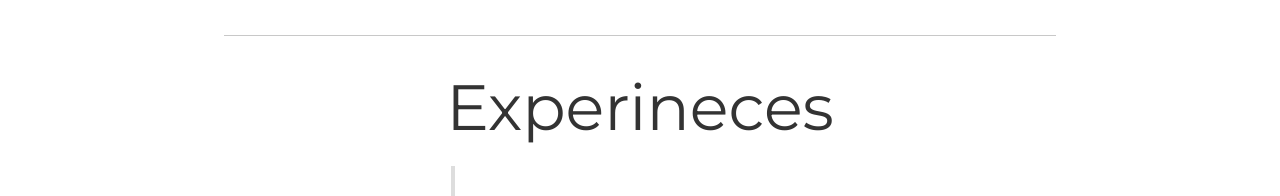
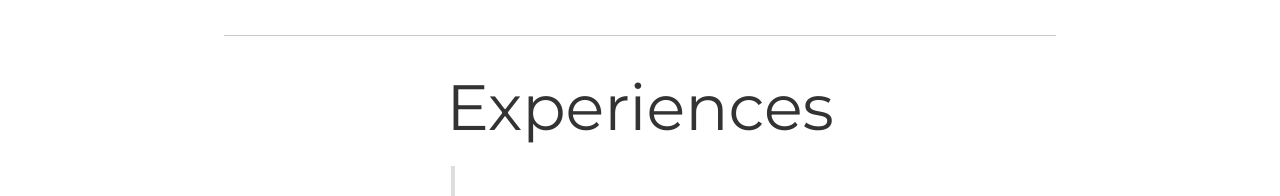
Before and after one commit to alexding123/alexding123.github.io, a React (Create React App) app: page / in a window 1280 px wide. Shown: the part 707-903 px from the top of the page. Built offline with nearby package versions, Linux system fonts and the light colour scheme; some icons are missing.

Commit message:
Fix typo

```diff
--- a/src/Components/Experiences.js
+++ b/src/Components/Experiences.js
@@ -47,7 +47,7 @@ export default class ExperiencesComponent extends Component {
     return (
       <div className="experiences-container" id="experiences">
         <div className="experiences-title title">
-          Experineces
+          Experiences
         </div>
         <div className="timeline-container section">
           {this.getExperiences()}
```
